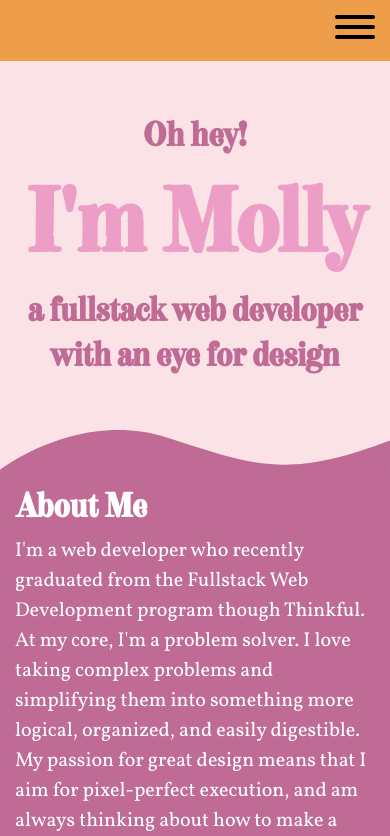
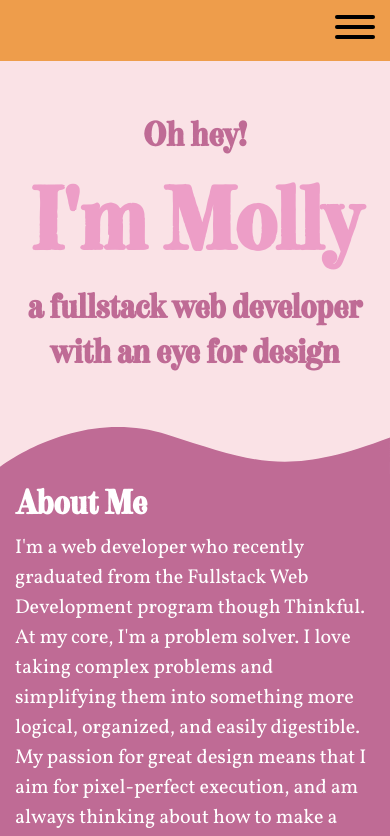
Before and after one commit to melfers/portfolio-site, a plain HTML site: page index.html in a window 390 px wide. Shown: the top 836 px of the page. Drawn offline with nearby package versions, Linux system fonts and the light colour scheme.

Commit message:
CSS tweaks for mobile

```diff
--- a/styles.css
+++ b/styles.css
@@ -35,8 +35,8 @@ header {
 h1 {
   font-family: "neato_serifregular", serif;
   color: #ed9ec7;
-  font-size: 80px;
-  margin: 0;
+  font-size: 78px;
+  margin: 5px;
 }
 
 h2 {
```
